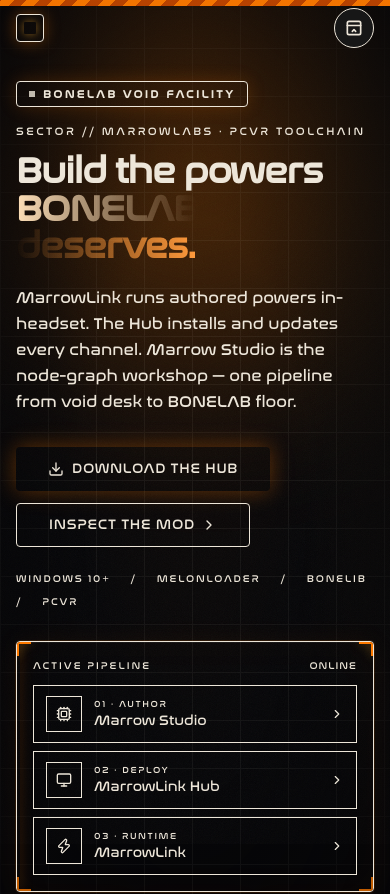
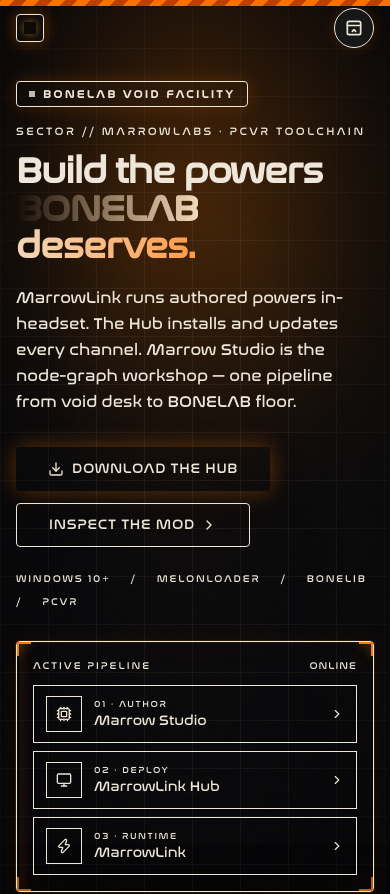
Before and after one commit to austinjerrellsma-ui/MarrowLabs-Website, a Next.js app: page / in a window 390 px wide. Shown: the top 894 px of the page. Built offline with nearby package versions, Linux system fonts and the light colour scheme.

Commit message:
style: warm hero gradients and dock with caution orange
Carry the hotter hazard accent into GradientText bone fades and the
mobile floating-dock controls.

Co-authored-by: Ajay <austinjerrellsma-ui@users.noreply.github.com>

```diff
--- a/src/components/ui/GradientText.tsx
+++ b/src/components/ui/GradientText.tsx
@@ -12,7 +12,7 @@ const gradients = {
   ml: "from-violet-300 via-violet-400 to-violet-500",
   hub: "from-cyan-300 via-cyan-400 to-cyan-500",
   studio: "from-amber-300 via-amber-400 to-amber-500",
-  white: "from-[#ffe0b8] via-bone to-[#ff9a3c]",
+  white: "from-bone via-[#f0d8b8] to-[#ff9a45]",
 };
 
 export function GradientText({
--- a/src/components/ui/floating-dock.tsx
+++ b/src/components/ui/floating-dock.tsx
@@ -89,9 +89,9 @@ const FloatingDockMobile = ({
         onClick={() => setOpen(!open)}
         aria-label="Open product menu"
         aria-expanded={open}
-        className="flex h-10 w-10 items-center justify-center rounded-full bg-neutral-900 border border-border"
+        className="flex h-10 w-10 items-center justify-center rounded-full border border-hazard/35 bg-neutral-900 shadow-[0_0_16px_rgb(var(--hazard)/0.15)]"
       >
-        <IconLayoutNavbarCollapse className="h-5 w-5 text-muted-foreground" />
+        <IconLayoutNavbarCollapse className="h-5 w-5 text-hazard" />
       </button>
     </div>
   );
```
